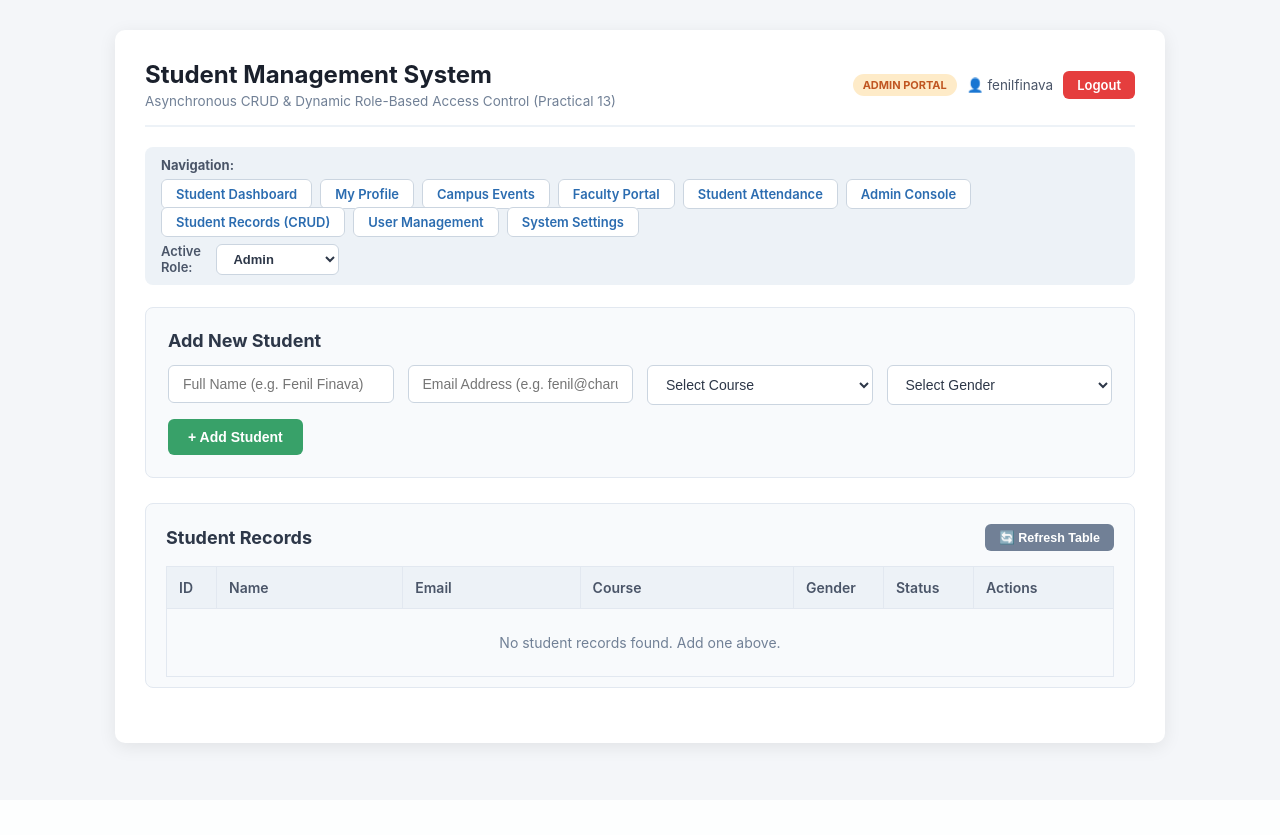
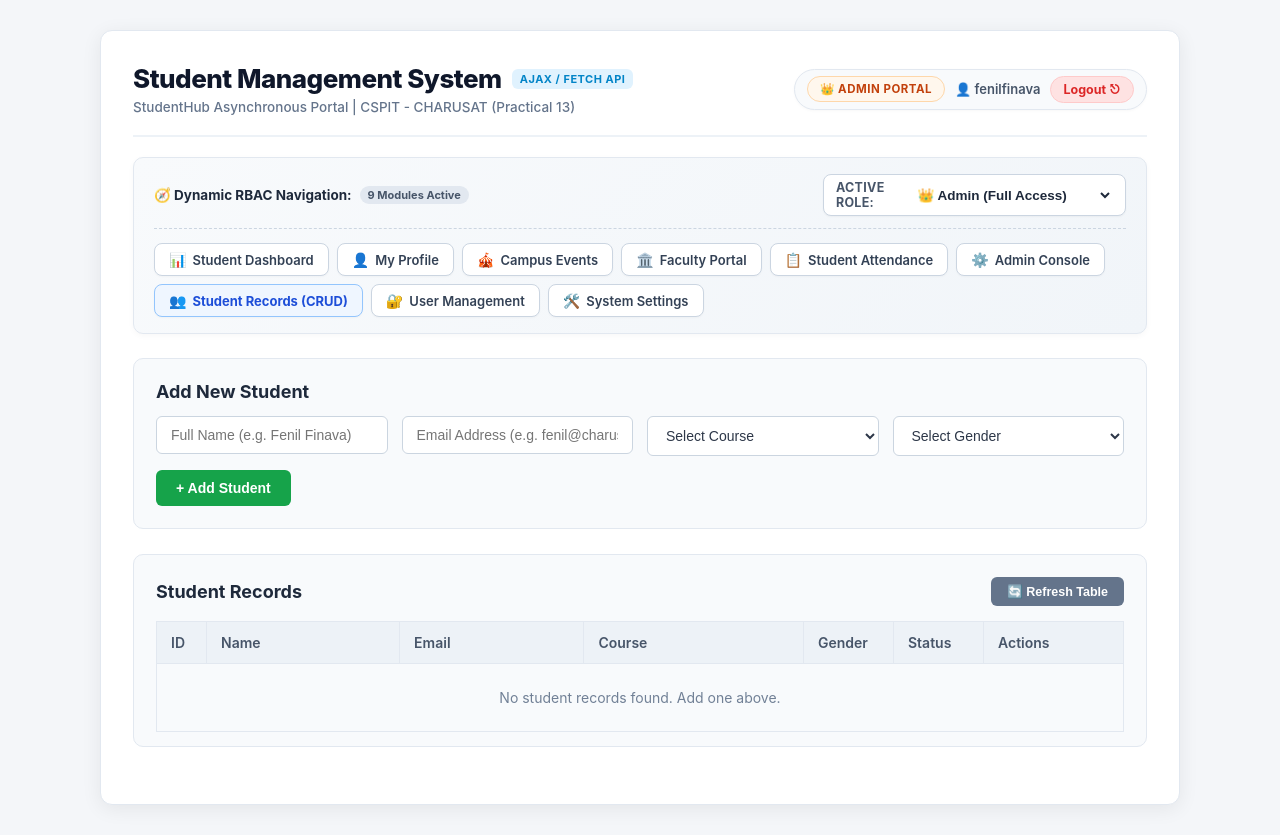
Before and after one commit to fenilfinava/StudentHub, a PHP site: page / in a window 1280 px wide. Before the commit the page ends 754 px from the top, so only its background shows below. Run offline with PHP 8.4, Linux system fonts and the light colour scheme; data comes from the database, SQL or seed files in the repository; data that the repository does not hold is empty.

Commit message:
Enhance Top Bar and Dynamic RBAC Navigation styling with modern pill design and icons

```diff
--- a/Practical-13/index.html
+++ b/Practical-13/index.html
@@ -8,43 +8,50 @@
 </head>
 <body>
 <div class="container">
-    <!-- Top Bar matching Practical 11 and Practical 12 -->
+    <!-- Top Bar with Enhanced Visual Hierarchy -->
     <div class="top-bar">
-        <div>
-            <h1>Student Management System</h1>
-            <p style="margin:4px 0 0 0; color:#718096; font-size:13.5px;">
-                Asynchronous CRUD & Dynamic Role-Based Access Control (Practical 13)
+        <div class="title-area">
+            <h1>
+                Student Management System
+                <span class="tag-spa">AJAX / Fetch API</span>
+            </h1>
+            <p>
+                StudentHub Asynchronous Portal | CSPIT - CHARUSAT (Practical 13)
             </p>
         </div>
-        <div class="user-badge">
-            <span class="badge badge-admin" id="roleBadge">ADMIN PORTAL</span>
-            <span style="font-size:13.5px; color:#4a5568;">👤 fenilfinava</span>
-            <a href="../Practical-10/logout.php" class="btn btn-danger" style="padding:6px 14px; font-size:13px;">Logout</a>
+        <div class="user-badge-cluster">
+            <span class="badge badge-admin" id="roleBadge">👑 ADMIN PORTAL</span>
+            <span class="user-name-pill">👤 fenilfinava</span>
+            <a href="../Practical-10/logout.php" class="btn-logout-pill">Logout ⎋</a>
         </div>
     </div>
 
-    <!-- Dynamic Role-Based Access Control Navigation Bar -->
-    <div class="nav-bar-container">
-        <div style="display:flex; align-items:center; gap:10px; flex-wrap:wrap;">
-            <strong style="font-size:13px; color:#4a5568;">Navigation:</strong>
-            <ul class="nav-links" id="dynamicMenu">
-                <!-- Dynamically populated via script.js fetch() from api.php?action=get_menu -->
-            </ul>
+    <!-- Attractive Dynamic RBAC Navigation Card -->
+    <div class="nav-rbac-card">
+        <div class="nav-rbac-header">
+            <div class="nav-label-box">
+                <strong>🧭 Dynamic RBAC Navigation:</strong>
+                <span class="module-count" id="moduleCount">9 Modules</span>
+            </div>
+            <div class="role-switcher-box">
+                <label for="roleSelector">Active Role:</label>
+                <select id="roleSelector" onchange="handleRoleChange()">
+                    <option value="user">👨‍🎓 Student</option>
+                    <option value="editor">👨‍🏫 Faculty</option>
+                    <option value="admin" selected>👑 Admin (Full Access)</option>
+                </select>
+            </div>
         </div>
-        <div class="role-switcher">
-            <label for="roleSelector">Active Role:</label>
-            <select id="roleSelector" onchange="handleRoleChange()">
-                <option value="user">Student</option>
-                <option value="editor">Faculty</option>
-                <option value="admin" selected>Admin</option>
-            </select>
-        </div>
+
+        <ul class="nav-links-grid" id="dynamicMenu">
+            <!-- Dynamically populated via script.js fetch() with icon pills -->
+        </ul>
     </div>
 
     <!-- Live Asynchronous Notification Alert Banners -->
     <div id="statusAlert" style="display:none;"></div>
 
-    <!-- Add / Edit Student Section -->
+    <!-- Add / Edit Student Form Card -->
     <div class="card">
         <h2 id="formTitle">Add New Student</h2>
         <form id="crudForm" onsubmit="handleFormSubmit(event)">
@@ -82,11 +89,11 @@
         </form>
     </div>
 
-    <!-- Student Records Table Section -->
-    <div class="card" style="padding: 20px 20px 10px 20px;">
+    <!-- Student Records Table Card -->
+    <div class="card" style="padding: 22px 22px 14px 22px;">
         <div style="display:flex; justify-content:space-between; align-items:center; flex-wrap:wrap; gap:10px; margin-bottom:12px;">
             <h2 style="margin:0;">Student Records</h2>
-            <button type="button" class="btn btn-secondary" style="padding:6px 14px; font-size:12.5px;" onclick="loadData()">🔄 Refresh Table</button>
+            <button type="button" class="btn btn-secondary" style="padding:7px 16px; font-size:12.5px;" onclick="loadData()">🔄 Refresh Table</button>
         </div>
 
         <table>
--- a/Practical-13/style.css
+++ b/Practical-13/style.css
@@ -11,149 +11,244 @@ body {
 }
 
 .container {
-    max-width: 1050px;
+    max-width: 1080px;
     margin: 0 auto;
     background: #ffffff;
-    padding: 30px;
-    border-radius: 10px;
-    box-shadow: 0 4px 18px rgba(0, 0, 0, 0.08);
+    padding: 32px;
+    border-radius: 12px;
+    box-shadow: 0 4px 20px rgba(0, 0, 0, 0.07);
+    border: 1px solid #e2e8f0;
 }
 
+/* Header / Top Bar */
 .top-bar {
     display: flex;
     justify-content: space-between;
     align-items: center;
     border-bottom: 2px solid #edf2f7;
-    padding-bottom: 16px;
+    padding-bottom: 20px;
     margin-bottom: 20px;
     flex-wrap: wrap;
-    gap: 12px;
+    gap: 16px;
 }
 
-.top-bar h1 {
+.title-area h1 {
     margin: 0;
-    font-size: 24px;
-    color: #1a202c;
-}
-
-.user-badge {
+    font-size: 26px;
+    font-weight: 800;
+    color: #0f172a;
+    letter-spacing: -0.5px;
     display: flex;
     align-items: center;
     gap: 10px;
 }
 
-.badge {
-    display: inline-block;
-    padding: 4px 10px;
-    border-radius: 12px;
+.title-area .tag-spa {
     font-size: 11px;
     font-weight: 700;
+    background: #e0f2fe;
+    color: #0284c7;
+    padding: 3px 8px;
+    border-radius: 6px;
+    letter-spacing: 0.5px;
+    text-transform: uppercase;
+}
+
+.title-area p {
+    margin: 5px 0 0 0;
+    color: #64748b;
+    font-size: 13.5px;
+    font-weight: 500;
+}
+
+/* User Badge Cluster */
+.user-badge-cluster {
+    display: flex;
+    align-items: center;
+    gap: 10px;
+    background: #f8fafc;
+    padding: 6px 12px;
+    border-radius: 30px;
+    border: 1px solid #e2e8f0;
+    box-shadow: 0 1px 3px rgba(0, 0, 0, 0.03);
+}
+
+.badge {
+    display: inline-flex;
+    align-items: center;
+    gap: 5px;
+    padding: 5px 12px;
+    border-radius: 20px;
+    font-size: 11.5px;
+    font-weight: 700;
+    letter-spacing: 0.5px;
     text-transform: uppercase;
 }
 
 .badge-admin {
-    background-color: #feebc8;
-    color: #c05621;
+    background-color: #fff7ed;
+    color: #c2410c;
+    border: 1px solid #fed7aa;
 }
 
 .badge-editor {
-    background-color: #e9d8fd;
-    color: #6b46c1;
+    background-color: #faf5ff;
+    color: #7e22ce;
+    border: 1px solid #e9d5ff;
 }
 
 .badge-student {
-    background-color: #bee3f8;
-    color: #2b6cb0;
+    background-color: #eff6ff;
+    color: #1d4ed8;
+    border: 1px solid #bfdbfe;
 }
 
-.badge-status-active {
-    display: inline-block;
-    padding: 2px 8px;
-    font-size: 11px;
-    font-weight: 700;
-    border-radius: 10px;
-    background-color: #c6f6d5;
-    color: #22543d;
+.user-name-pill {
+    font-size: 13px;
+    font-weight: 600;
+    color: #475569;
+    display: flex;
+    align-items: center;
+    gap: 5px;
 }
 
-.badge-status-inactive {
-    display: inline-block;
-    padding: 2px 8px;
-    font-size: 11px;
+.btn-logout-pill {
+    background: #fee2e2;
+    color: #dc2626;
+    border: 1px solid #fecaca;
+    padding: 5px 12px;
+    border-radius: 20px;
+    font-size: 12.5px;
     font-weight: 700;
-    border-radius: 10px;
-    background-color: #fed7d7;
-    color: #9b2c2c;
+    text-decoration: none;
+    transition: all 0.2s ease;
 }
 
-/* Dynamic RBAC Nav Bar */
-.nav-bar-container {
+.btn-logout-pill:hover {
+    background: #dc2626;
+    color: #ffffff;
+    border-color: #dc2626;
+}
+
+/* Attractive Navigation & RBAC Module Card */
+.nav-rbac-card {
+    background: linear-gradient(135deg, #f8fafc 0%, #f1f5f9 100%);
+    border: 1px solid #e2e8f0;
+    border-radius: 10px;
+    padding: 16px 20px;
+    margin-bottom: 24px;
+    box-shadow: 0 2px 6px rgba(0, 0, 0, 0.03);
+}
+
+.nav-rbac-header {
     display: flex;
+    justify-content: space-between;
     align-items: center;
-    justify-content: space-between;
-    background: #edf2f7;
-    padding: 10px 16px;
-    border-radius: 8px;
-    margin-bottom: 22px;
+    padding-bottom: 12px;
+    margin-bottom: 14px;
+    border-bottom: 1px dashed #cbd5e1;
     flex-wrap: wrap;
     gap: 12px;
 }
 
-.nav-links {
-    display: flex;
-    align-items: center;
-    gap: 8px;
-    list-style: none;
-    margin: 0;
-    padding: 0;
-    flex-wrap: wrap;
-}
-
-.nav-links a {
-    background: #ffffff;
-    color: #2b6cb0;
-    border: 1px solid #cbd5e0;
-    padding: 6px 14px;
-    border-radius: 6px;
-    font-size: 13px;
-    font-weight: 600;
-    text-decoration: none;
-    transition: all 0.2s;
-}
-
-.nav-links a:hover {
-    background: #2b6cb0;
-    color: #ffffff;
-    border-color: #2b6cb0;
-}
-
-.role-switcher {
+.nav-label-box {
     display: flex;
     align-items: center;
     gap: 8px;
 }
 
-.role-switcher label {
+.nav-label-box strong {
+    font-size: 13.5px;
+    color: #1e293b;
+    display: flex;
+    align-items: center;
+    gap: 6px;
+}
+
+.module-count {
+    font-size: 11px;
+    background: #e2e8f0;
+    color: #475569;
+    padding: 2px 8px;
+    border-radius: 10px;
+    font-weight: 700;
+}
+
+.role-switcher-box {
+    display: flex;
+    align-items: center;
+    gap: 8px;
+    background: #ffffff;
+    padding: 5px 12px;
+    border-radius: 8px;
+    border: 1px solid #cbd5e1;
+    box-shadow: 0 1px 2px rgba(0,0,0,0.04);
+}
+
+.role-switcher-box label {
+    font-size: 12.5px;
+    font-weight: 700;
+    color: #475569;
+    text-transform: uppercase;
+    letter-spacing: 0.3px;
+}
+
+.role-switcher-box select {
+    border: none;
+    background: transparent;
+    font-size: 13.5px;
+    font-weight: 700;
+    color: #1e293b;
+    cursor: pointer;
+    outline: none;
+    padding: 2px 4px;
+}
+
+.nav-links-grid {
+    display: flex;
+    flex-wrap: wrap;
+    gap: 8px;
+    list-style: none;
+    margin: 0;
+    padding: 0;
+}
+
+.nav-links-grid li a {
+    display: inline-flex;
+    align-items: center;
+    gap: 6px;
+    background: #ffffff;
+    color: #334155;
+    border: 1px solid #cbd5e1;
+    padding: 7px 14px;
+    border-radius: 8px;
     font-size: 13px;
     font-weight: 600;
-    color: #4a5568;
+    text-decoration: none;
+    box-shadow: 0 1px 2px rgba(0,0,0,0.03);
+    transition: all 0.2s cubic-bezier(0.4, 0, 0.2, 1);
 }
 
-.role-switcher select {
-    padding: 6px 12px;
-    font-size: 13px;
-    border: 1px solid #cbd5e0;
-    border-radius: 6px;
-    background: #fff;
-    font-weight: 600;
-    color: #2d3748;
+.nav-links-grid li a:hover {
+    background: #2563eb;
+    color: #ffffff;
+    border-color: #2563eb;
+    transform: translateY(-2px);
+    box-shadow: 0 4px 10px rgba(37, 99, 235, 0.25);
+}
+
+.nav-links-grid li a.active-link {
+    background: #eff6ff;
+    color: #1d4ed8;
+    border-color: #93c5fd;
+    font-weight: 700;
 }
 
 /* Card Component */
 .card {
     background: #f8fafc;
     border: 1px solid #e2e8f0;
-    border-radius: 8px;
+    border-radius: 10px;
     padding: 22px;
     margin-bottom: 25px;
 }
@@ -162,26 +257,15 @@ body {
     margin-top: 0;
     margin-bottom: 14px;
     font-size: 18px;
-    color: #2d3748;
+    color: #1e293b;
+    font-weight: 700;
 }
 
 .form-grid {
     display: grid;
-    grid-template-columns: repeat(auto-fit, minmax(200px, 1fr));
+    grid-template-columns: repeat(auto-fit, minmax(210px, 1fr));
     gap: 14px;
     margin-bottom: 14px;
-}
-
-.form-group {
-    margin-bottom: 14px;
-}
-
-.form-group label {
-    display: block;
-    margin-bottom: 6px;
-    font-weight: 600;
-    font-size: 13.5px;
-    color: #4a5568;
 }
 
 input[type="text"],
@@ -195,9 +279,9 @@ select {
     border-radius: 6px;
     font-size: 14px;
     outline: none;
-    background: #fff;
+    background: #ffffff;
     color: #2d3748;
-    transition: border-color 0.2s;
+    transition: border-color 0.2s, box-shadow 0.2s;
 }
 
 select {
@@ -205,27 +289,17 @@ select {
 }
 
 input:focus, select:focus {
-    border-color: #3182ce;
-    box-shadow: 0 0 0 3px rgba(49, 130, 206, 0.15);
-}
-
-.form-inline {
-    display: flex;
-    flex-wrap: wrap;
-    gap: 12px;
-    align-items: center;
-}
-
-.form-inline input,
-.form-inline select {
-    flex: 1;
-    min-width: 160px;
+    border-color: #2563eb;
+    box-shadow: 0 0 0 3px rgba(37, 99, 235, 0.15);
 }
 
 button, .btn {
-    display: inline-block;
+    display: inline-flex;
+    align-items: center;
+    justify-content: center;
+    gap: 6px;
     padding: 10px 20px;
-    background-color: #2b6cb0;
+    background-color: #2563eb;
     color: #ffffff;
     border: none;
     border-radius: 6px;
@@ -234,79 +308,89 @@ button, .btn {
     cursor: pointer;
     text-decoration: none;
     text-align: center;
-    transition: background-color 0.2s;
+    transition: all 0.2s ease;
 }
 
 button:hover, .btn:hover {
-    background-color: #2c5282;
+    background-color: #1d4ed8;
 }
 
 .btn-success {
-    background-color: #38a169;
+    background-color: #16a34a;
 }
 
 .btn-success:hover {
-    background-color: #2f855a;
+    background-color: #15803d;
 }
 
 .btn-danger {
-    background-color: #e53e3e;
+    background-color: #ef4444;
 }
 
 .btn-danger:hover {
-    background-color: #c53030;
+    background-color: #dc2626;
 }
 
 .btn-secondary {
-    background-color: #718096;
+    background-color: #64748b;
 }
 
 .btn-secondary:hover {
-    background-color: #4a5568;
+    background-color: #475569;
 }
 
+/* Alerts */
 .alert-success {
-    background-color: #c6f6d5;
-    color: #22543d;
+    background-color: #ecfdf5;
+    color: #065f46;
     padding: 12px 16px;
-    border-radius: 6px;
+    border-radius: 8px;
     margin-bottom: 20px;
-    border-left: 4px solid #38a169;
+    border-left: 4px solid #10b981;
     font-weight: 500;
     font-size: 14px;
     display: flex;
     align-items: center;
     gap: 8px;
+    animation: fadeIn 0.2s ease-out;
 }
 
 .alert-error {
-    background-color: #fed7d7;
-    color: #9b2c2c;
+    background-color: #fef2f2;
+    color: #991b1b;
     padding: 12px 16px;
-    border-radius: 6px;
+    border-radius: 8px;
     margin-bottom: 20px;
-    border-left: 4px solid #e53e3e;
+    border-left: 4px solid #ef4444;
     font-weight: 500;
     font-size: 14px;
     display: flex;
     align-items: center;
     gap: 8px;
+    animation: fadeIn 0.2s ease-out;
 }
 
 .alert-loading {
-    background-color: #bee3f8;
-    color: #2b6cb0;
+    background-color: #eff6ff;
+    color: #1e40af;
     padding: 12px 16px;
-    border-radius: 6px;
+    border-radius: 8px;
     margin-bottom: 20px;
-    border-left: 4px solid #3182ce;
+    border-left: 4px solid #3b82f6;
     font-weight: 500;
     font-size: 14px;
     display: flex;
     align-items: center;
     gap: 8px;
+    animation: fadeIn 0.2s ease-out;
 }
 
+@keyframes fadeIn {
+    from { opacity: 0; transform: translateY(-4px); }
+    to { opacity: 1; transform: translateY(0); }
+}
+
+/* Table */
 table {
     width: 100%;
     border-collapse: collapse;
@@ -316,23 +400,43 @@ table {
 
 th, td {
     border: 1px solid #e2e8f0;
-    padding: 12px;
+    padding: 12px 14px;
     text-align: left;
     vertical-align: middle;
 }
 
 th {
     background-color: #edf2f7;
-    color: #4a5568;
+    color: #475569;
     font-weight: 600;
 }
 
 tr:hover {
-    background-color: #f7fafc;
+    background-color: #f8fafc;
+}
+
+.badge-status-active {
+    display: inline-block;
+    padding: 2px 8px;
+    font-size: 11px;
+    font-weight: 700;
+    border-radius: 10px;
+    background-color: #dcfce7;
+    color: #15803d;
+}
+
+.badge-status-inactive {
+    display: inline-block;
+    padding: 2px 8px;
+    font-size: 11px;
+    font-weight: 700;
+    border-radius: 10px;
+    background-color: #fee2e2;
+    color: #b91c1c;
 }
 
 .action-links a {
-    color: #3182ce;
+    color: #2563eb;
     text-decoration: none;
     font-weight: 600;
     margin-right: 8px;
@@ -345,9 +449,9 @@ tr:hover {
 }
 
 .action-links a.btn-delete {
-    color: #e53e3e;
+    color: #ef4444;
 }
 
 .action-links a.btn-delete:hover {
-    color: #c53030;
+    color: #dc2626;
 }
```
Also changed, not shown: Practical-13/script.js (+31 -7 lines).
